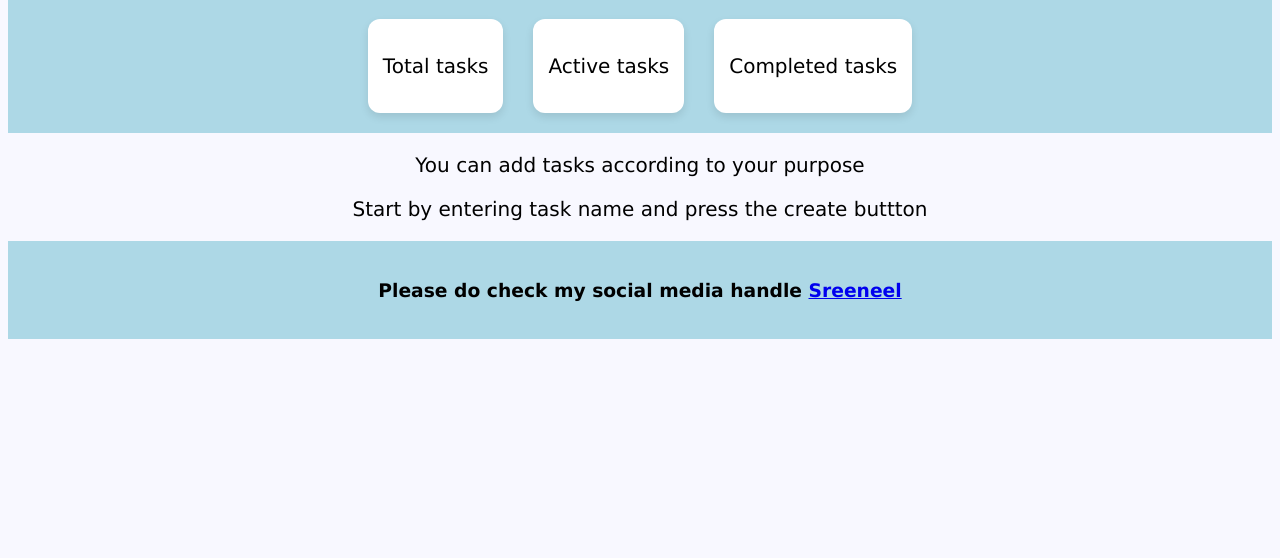
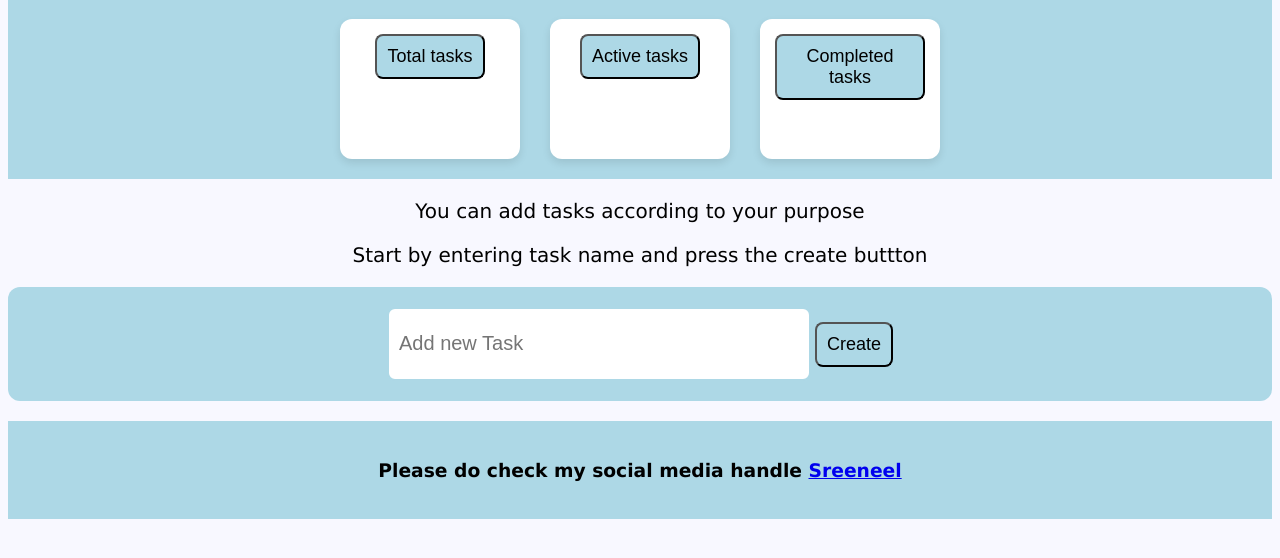
Before and after one commit to sreeneel-c/Basic-techstack-taskmanagment, a plain HTML site: page Task_Management/index.html in a window 1280 px wide. Shown: the part 90-648 px from the top of the page. Drawn offline with Linux system fonts and the light colour scheme.

Commit message:
more work on the project adding interactivity to the project

```diff
--- a/Task_Management/index.html
+++ b/Task_Management/index.html
@@ -11,18 +11,22 @@
         <h1><b>Task-Vision</b></h1>
         <nav>
             <div class="task-box">
-                <p>Total tasks</p>
+                <box><button>Total tasks</button></box>
             </div>
             <div class="task-box">
-            <p>Active tasks</p>
+            <box><button>Active tasks</button></box>
             </div>
             <div class="task-box">
-                <p>Completed tasks</p>
+                <box><button>Completed tasks</button></box>
             </div>
         </nav>
     </header>
     <p>You can add tasks according to your purpose</p>
     <p>Start by entering task name and press the create buttton</p>
+   <div class ="input-section">
+    <input type ="text" id="taskInput" placeholder="Add new Task">
+    <button id="add-button">Create</button>
+   </div>
 <footer>
     <h3>
         Please do check my social media handle
--- a/Task_Management/style.css
+++ b/Task_Management/style.css
@@ -48,4 +48,47 @@ nav{
     font-size: medium;
     font-family: 'Lucida Sans', 'Lucida Sans Regular', 'Lucida Grande', 'Lucida Sans Unicode', Geneva, Verdana, sans-serif;
     color:black;
+    width: 150px;
+    height: 110px;
 }
+button{
+    background-color: lightblue;
+    font-size: 18px;
+    border-radius: 8px;
+    padding: 10px;
+    cursor: pointer;
+   nav-up: auto;
+}
+
+.input-section{
+    text-align : center;
+    margin-top : 20px;
+    margin-bottom : 20px;
+    background-color: lightblue;
+    background-position: 20px;
+    padding : 20px;
+    border-radius : 12px;
+}
+input[type="text"]{
+    width : 400px;
+    height : 50px;
+    font-size : 20px;
+    border-radius : 8px;
+    padding : 10px;
+    border : 2px solid lightblue;
+    background :white;
+}
+
+.add-button{
+    align-self: auto;
+    background-color: lightblue;
+    font-size: 20px;
+    border-radius: 8px;
+    padding: 10px;
+    cursor: pointer;
+   nav-up: auto;
+   height: 50px;
+   margin-left: 10px;
+    width: 100px;
+
+}
```
Also changed, not shown: 1 other file.
